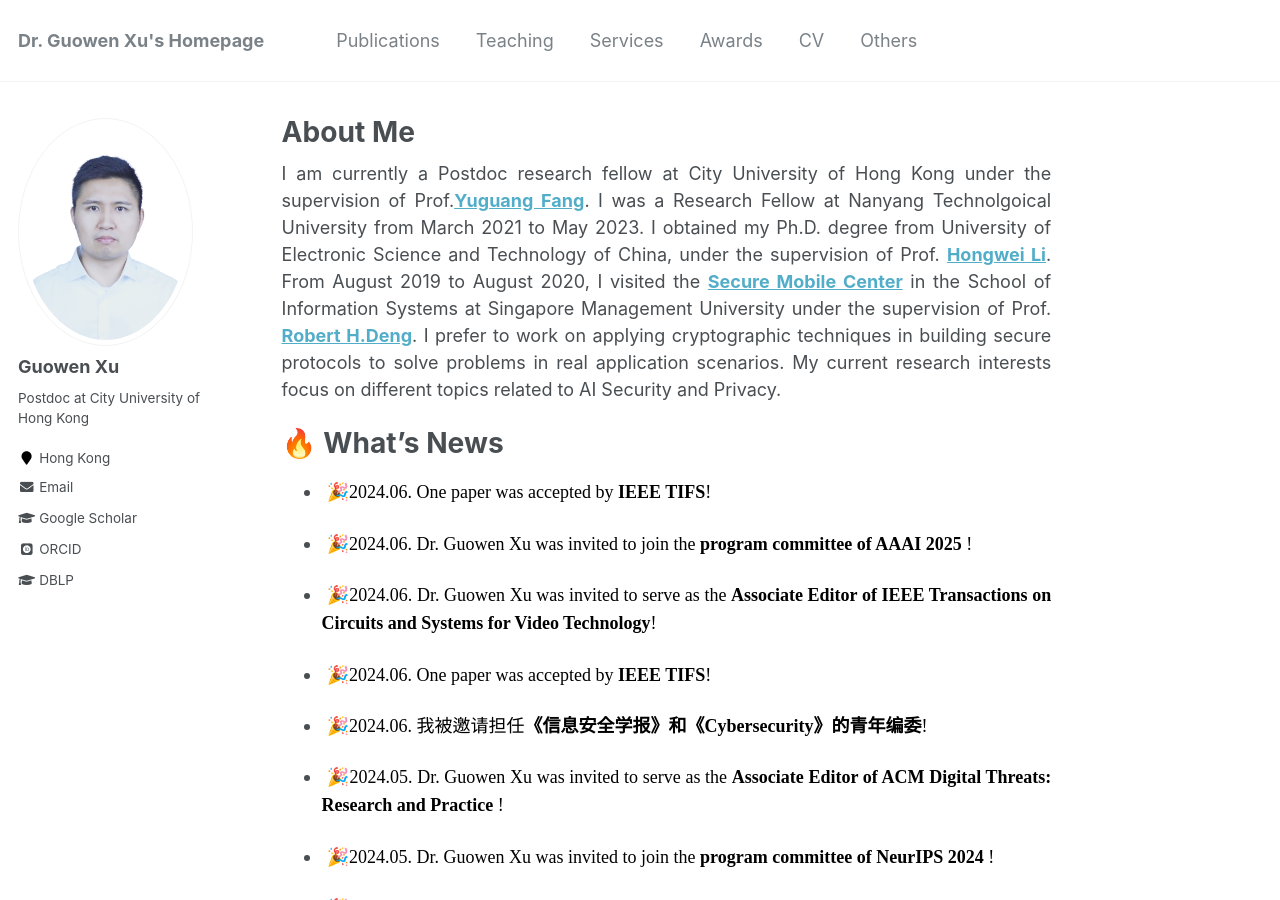
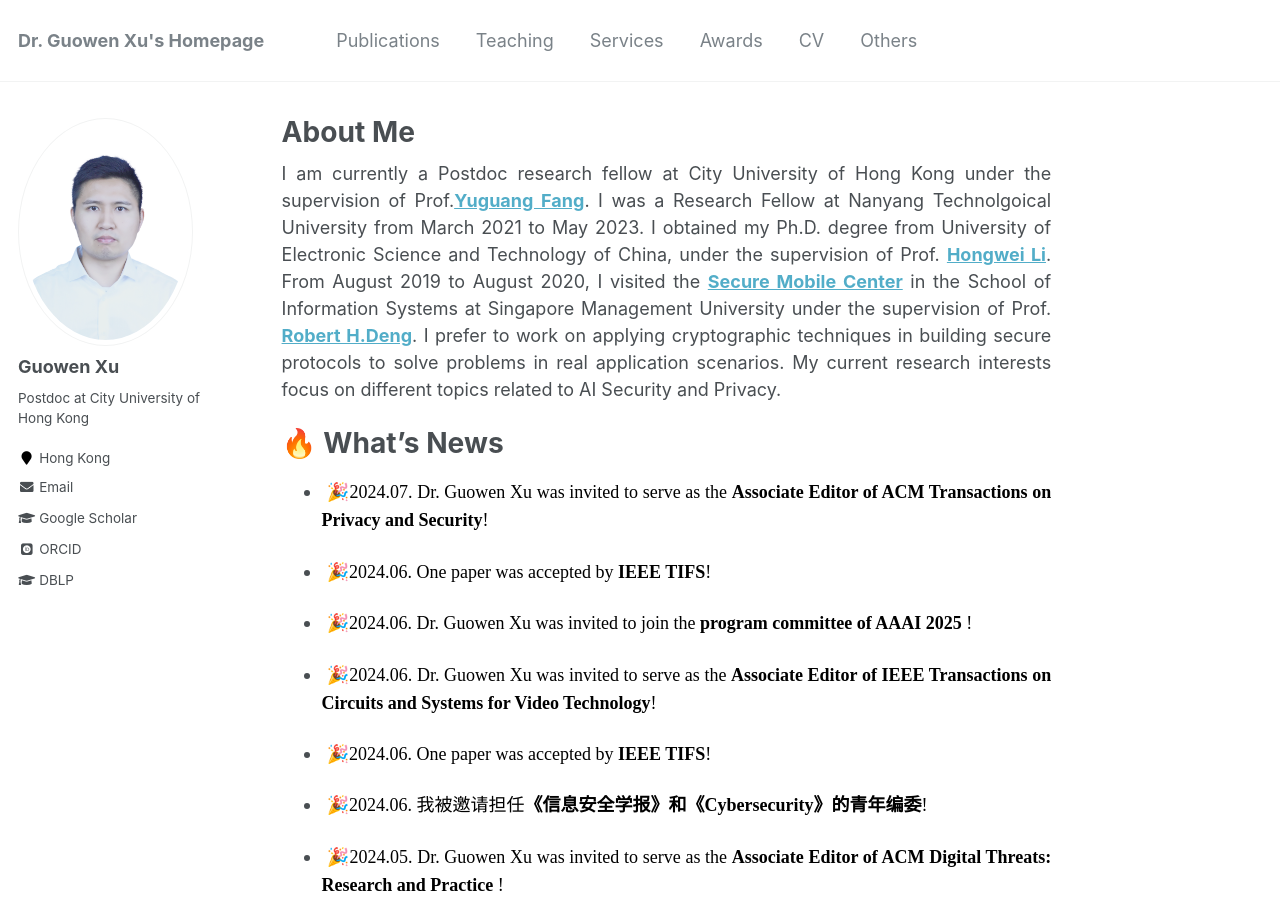
Before and after one commit to Guowen-xu/guowen-xu.github.io, a Jekyll site: the page built from _pages/about.md, in a window 1280 px wide and 900 px high. Built offline with Jekyll 4.4.1, drawn with Linux system fonts in a browser that asks for light colours; some web fonts are replaced.

Commit message:
Update about.md

```diff
--- a/_pages/about.md
+++ b/_pages/about.md
@@ -15,6 +15,7 @@ redirect_from:
 
   🔥 What's News
 ======
+-  <p align="justify">&nbsp;🎉<font face="Times New Roman" color=black size=4>2024.07.  Dr. Guowen Xu was invited to serve as the <b>Associate Editor of   ACM Transactions on Privacy and Security</b>!</font></p>
 -  <p align="justify">&nbsp;🎉<font face="Times New Roman" color=black size=4>2024.06. One paper was accepted by <b>IEEE TIFS</b>!</font></p>
 -  <p align="justify">&nbsp;🎉<font face="Times New Roman" color=black size=4>2024.06.  Dr. Guowen Xu was invited to join the <b>program committee of AAAI 2025 </b>!</font></p>
 -   <p align="justify">&nbsp;🎉<font face="Times New Roman" color=black size=4>2024.06.  Dr. Guowen Xu was invited to serve as the <b>Associate Editor of   IEEE Transactions on Circuits and Systems for Video Technology</b>!</font></p>
```
